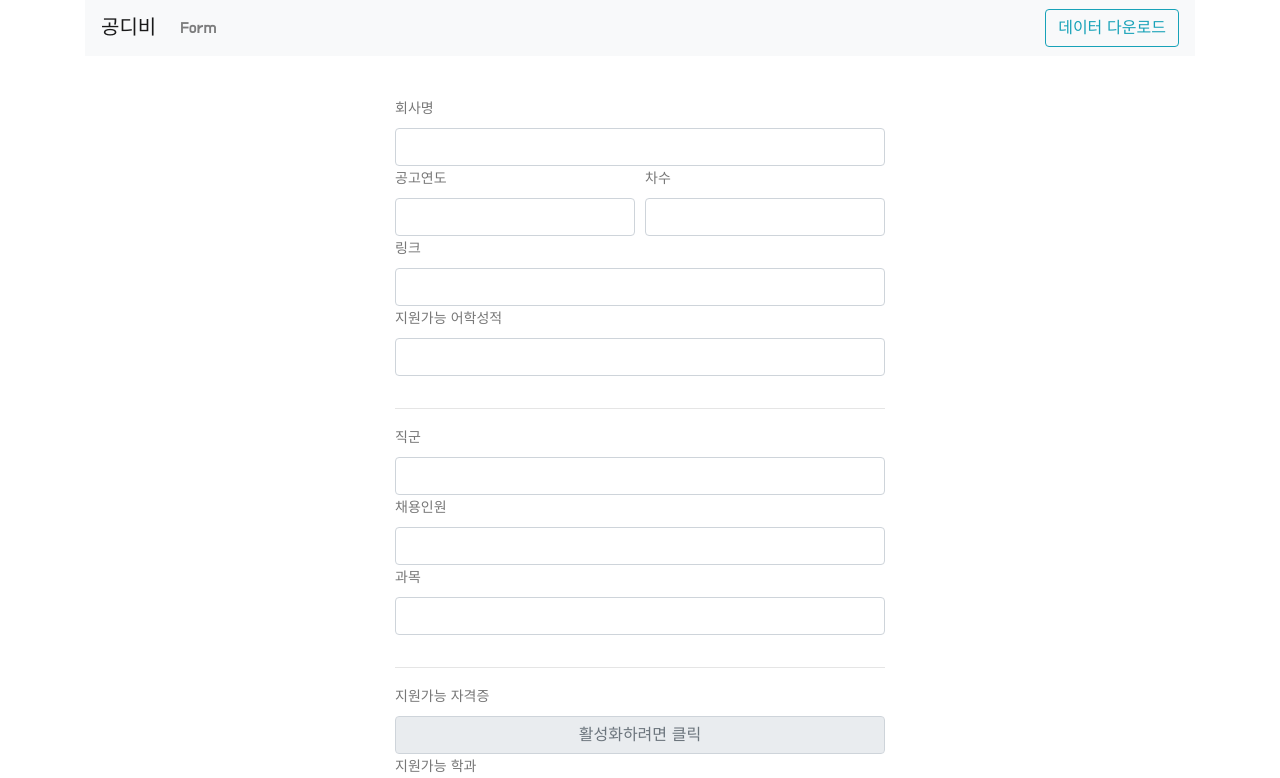
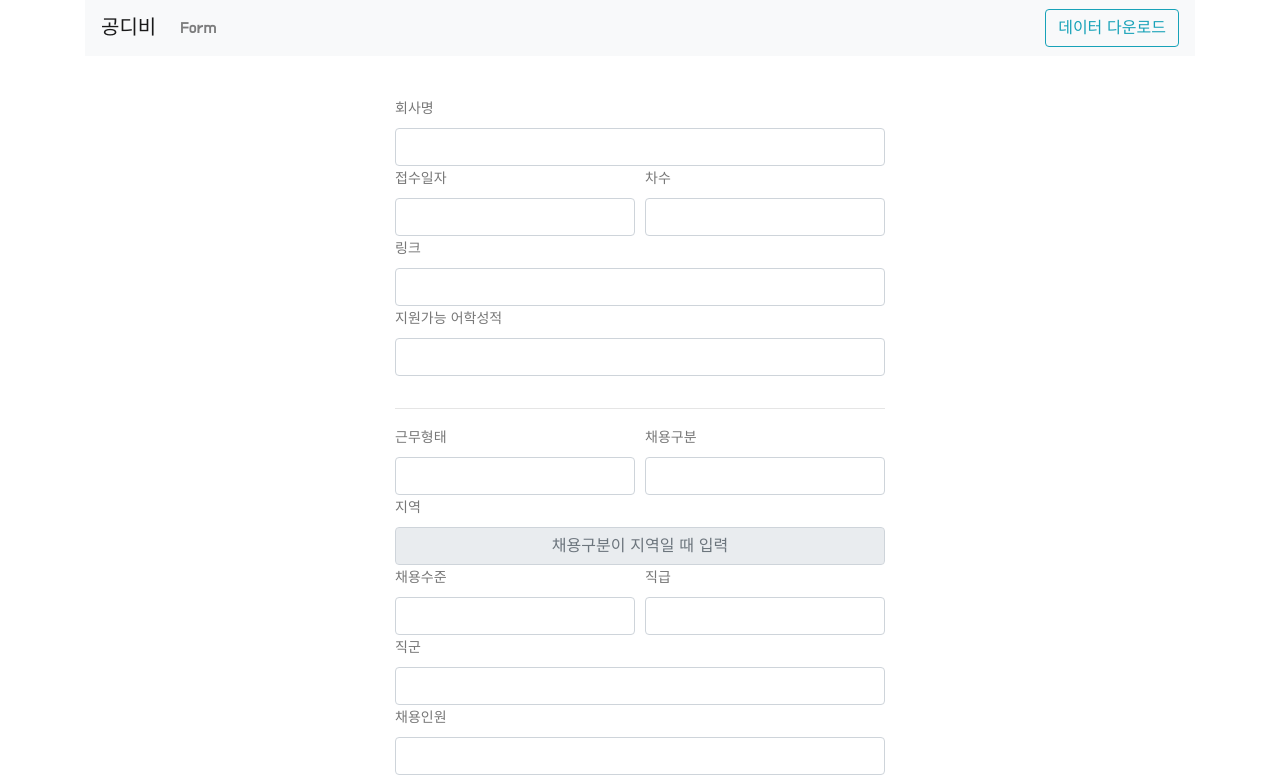
Before and after one commit to pparkddo/gongdb-input, a React (Create React App) app: page / in a window 1280 px wide. Shown: the top 778 px of the page. Built offline with nearby package versions, Linux system fonts and the light colour scheme.

Commit message:
Feat: 추가 입력사항 반영
Close #1

```diff
--- a/src/App.tsx
+++ b/src/App.tsx
@@ -4,6 +4,11 @@ import "./App.css";
 import PillCheckbox from './component/PillCheckbox';
 
 interface InputData {
+  workingType: string
+  recruitType: string
+  districts: string
+  recruitLevel: string
+  rank: string
   certificates: string
   companyName: string
   departments: string
@@ -19,7 +24,7 @@ interface InputData {
   ncs6: boolean
   ncs7: boolean
   ncs8: boolean
-  noticeYear: string
+  announcementTimestamp: string
   position: string
   sequence: string
   subjects: string
@@ -27,6 +32,11 @@ interface InputData {
 }
 
 interface FormData {
+  workingType: string
+  recruitType: string
+  districts: string
+  recruitLevel: string
+  rank: string
   certificates: string
   companyName: string
   departments: string
@@ -34,7 +44,7 @@ interface FormData {
   languageScore: string
   link: string
   ncs: string
-  noticeYear: string
+  announcementTimestamp: string
   position: string
   sequence: string
   subjects: string
@@ -72,6 +82,11 @@ const getNcsValues = (inputData: InputData): string => {
 
 const convertInputDataToFormData = (inputData: InputData): FormData => {
   return {
+    workingType: inputData.workingType,
+    recruitType: inputData.recruitType,
+    districts: inputData.districts,
+    recruitLevel: inputData.recruitLevel,
+    rank: inputData.rank,
     certificates: inputData.certificates,
     companyName: inputData.companyName,
     departments: inputData.departments,
@@ -79,7 +94,7 @@ const convertInputDataToFormData = (inputData: InputData): FormData => {
     languageScore: inputData.languageScore,
     link: inputData.link,
     ncs: getNcsValues(inputData),
-    noticeYear: inputData.noticeYear,
+    announcementTimestamp: inputData.announcementTimestamp,
     position: inputData.position,
     sequence: inputData.sequence,
     subjects: inputData.subjects,
@@ -109,8 +124,9 @@ function App() {
   const [modalShow, setModalShow] = useState<boolean>(false);
   const [isCertReadOnly, setIsCertReadOnly] = useState<boolean>(true);
   const [isSubjectReadOnly, setIsSubjectReadOnly] = useState<boolean>(true);
+  const [isDistrictsReadOnly, setIsDistrictsReadOnly] = useState<boolean>(true);
 
-  const positionElement = useRef<HTMLInputElement>(null);
+  const workingTypeElement = useRef<HTMLInputElement>(null);
 
   const clearForm = (): void => {
     document.querySelectorAll(".erasable").forEach((element) => {
@@ -126,7 +142,7 @@ function App() {
   };
 
   const focusOnFirst = (): void => {
-    positionElement?.current?.focus();
+    workingTypeElement?.current?.focus();
   };
 
   const getInputData = (): InputData => {
@@ -152,12 +168,19 @@ function App() {
     }, 1000);
   };
 
+  const setReadOnly = (): void => {
+    setIsCertReadOnly(true);
+    setIsSubjectReadOnly(true);
+    setIsDistrictsReadOnly(true);
+  };
+
   const handleInputClick = (): void => {
     const data = [...formData, convertInputDataToFormData(getInputData())];
     setFormData(data);
     clearForm();
     focusOnFirst();
     toastAlert();
+    setReadOnly();
     saveJSON(data);
   };
 
@@ -213,8 +236,8 @@ function App() {
             <Form.Control id="companyName" autoComplete="off" />
           </Col>
           <Col xs={6}>
-            <Form.Label>공고연도</Form.Label>
-            <Form.Control id="noticeYear" autoComplete="off" />
+            <Form.Label>접수일자</Form.Label>
+            <Form.Control id="announcementTimestamp" autoComplete="off" />
           </Col>
           <Col xs={6}>
             <Form.Label>차수</Form.Label>
@@ -231,9 +254,42 @@ function App() {
           <Col xs={12} className="mt-3">
             <hr />
           </Col>
+          <Col xs={6}>
+            <Form.Label>근무형태</Form.Label>
+            <Form.Control id="workingType" className="erasable" autoComplete="off" ref={workingTypeElement} />
+          </Col>
+          <Col xs={6}>
+            <Form.Label>채용구분</Form.Label>
+            <Form.Control
+              id="recruitType"
+              className="erasable"
+              autoComplete="off"
+              onChange={(event) => event.target.value === "지역" ? setIsDistrictsReadOnly(false) : setIsDistrictsReadOnly(true)}
+            />
+          </Col>
+          <Col xs={12}>
+            <Form.Label>지역</Form.Label>
+            <Form.Control
+              id="districts"
+              className="erasable"
+              autoComplete="off"
+              readOnly={isDistrictsReadOnly}
+              tabIndex={isDistrictsReadOnly ? -1 : undefined}
+              placeholder={isDistrictsReadOnly ? "채용구분이 지역일 때 입력" : undefined}
+            />
+          </Col>
+          <Col xs={6}>
+            <Form.Label>채용수준</Form.Label>
+            <Form.Control id="recruitLevel" className="erasable" autoComplete="off" />
+          </Col>
+          <Col xs={6}>
+            <Form.Label>직급</Form.Label>
+            <Form.Control
+              id="rank" className="erasable" autoComplete="off" />
+          </Col>
           <Col xs={12}>
             <Form.Label>직군</Form.Label>
-            <Form.Control id="position" className="erasable" autoComplete="off" ref={positionElement} />
+            <Form.Control id="position" className="erasable" autoComplete="off" />
           </Col>
           <Col xs={12}>
             <Form.Label>채용인원</Form.Label>
@@ -321,6 +377,11 @@ function App() {
                 <th>어학</th>
                 <th>링크</th>
                 <th>직군</th>
+                <th>근무형태</th>
+                <th>채용구분</th>
+                <th>지역</th>
+                <th>채용수준</th>
+                <th>직급</th>
                 <th>인원</th>
                 <th>과목</th>
                 <th>자격증</th>
@@ -342,11 +403,16 @@ function App() {
                   >
                     <td>{index+1}</td>
                     <td>{value.companyName}</td>
-                    <td>{value.noticeYear}</td>
+                    <td>{value.announcementTimestamp}</td>
                     <td>{value.sequence}</td>
                     <td>{value.languageScore}</td>
                     <td>{value.link}</td>
                     <td>{value.position}</td>
+                    <td>{value.workingType}</td>
+                    <td>{value.recruitType}</td>
+                    <td>{value.districts}</td>
+                    <td>{value.recruitLevel}</td>
+                    <td>{value.rank}</td>
                     <td>{value.headCount}</td>
                     <td>{value.subjects}</td>
                     <td>{value.certificates}</td>
```
